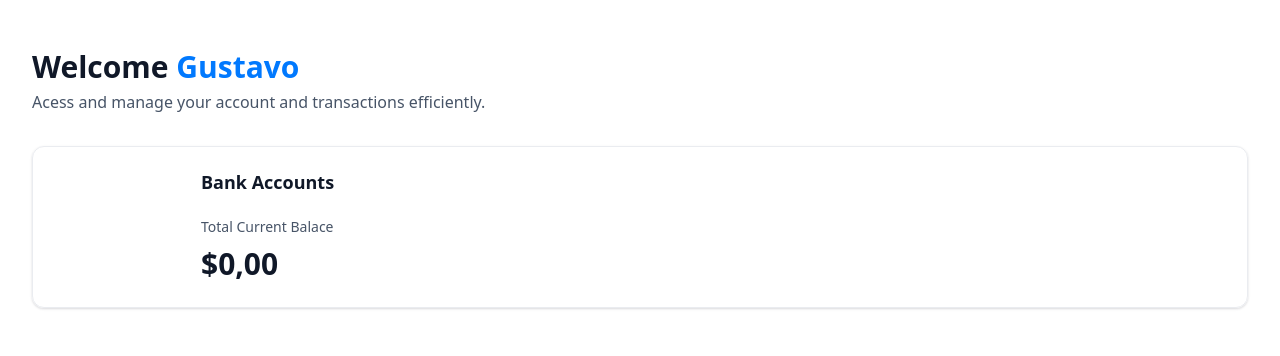
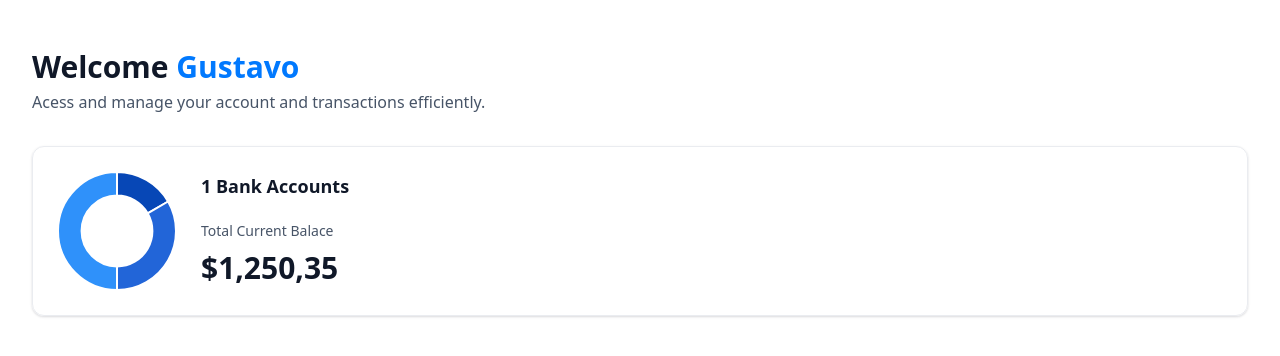
Before and after one commit to guleDev/nextJS-banking-app, a Next.js app: page / in a window 1280 px wide. Shown: the top 356 px of the page. Built offline with nearby package versions, Linux system fonts and the light colour scheme.

Commit message:
feat: DougnutChart

```diff
--- a/package.json
+++ b/package.json
@@ -10,12 +10,14 @@
   },
   "dependencies": {
     "@radix-ui/react-slot": "^1.0.2",
+    "chart.js": "^4.4.3",
     "class-variance-authority": "^0.7.0",
     "clsx": "^2.1.1",
     "lucide-react": "^0.394.0",
     "next": "14.2.4",
     "query-string": "^9.0.0",
     "react": "^18",
+    "react-chartjs-2": "^5.2.0",
     "react-countup": "^6.5.3",
     "react-dom": "^18",
     "tailwind-merge": "^2.3.0",
--- a/src/app/(root)/page.tsx
+++ b/src/app/(root)/page.tsx
@@ -17,8 +17,8 @@
 
                     <TotalBalanceBox
                         accounts={[]}
-                        totalBancks={1}
-                        totalCurrentBalancce={1250.35}
+                        totalBanks={1}
+                        totalCurrentBalance={1250.35}
                     />
                 </header>
             </div>
--- /dev/null
+++ b/src/components/DoughnutChart.tsx
@@ -0,0 +1,35 @@
+"use client";
+
+import { Chart as ChartJS, ArcElement, Tooltip, Legend } from "chart.js";
+import { Doughnut } from "react-chartjs-2";
+
+ChartJS.register(ArcElement, Tooltip, Legend);
+
+const DoughnutChart = ({ accounts }: DoughnutChartProps) => {
+  const data = {
+    datasets: [
+      {
+        label: "Banks",
+        data: [1250, 2500, 3750],
+        backgroundColor: ["#0747b6", "#2265d8", "#2f91fa"],
+      },
+    ],
+    labels: ["Bank 1", "Bank 2", "Bank 3"],
+  };
+
+  return (
+    <Doughnut
+      data={data}
+      options={{
+        cutout: "60%",
+        plugins: {
+          legend: {
+            display: false,
+          },
+        },
+      }}
+    />
+  );
+};
+
+export default DoughnutChart;
--- a/src/components/TotalBalanceBox.tsx
+++ b/src/components/TotalBalanceBox.tsx
@@ -1,5 +1,6 @@
 import React from "react";
 import AnimatedCounter from "./AnimatedCounter";
+import DoughnutChart from "./DoughnutChart";
 
 const TotalBalanceBox = ({
   accounts = [],
@@ -8,14 +9,16 @@
 }: TotlaBalanceBoxProps) => {
   return (
     <section className="total-balance">
-      <div className="total-balance-chart">{/* DoughnutChart */}</div>
+      <div className="total-balance-chart">
+        <DoughnutChart accounts={accounts}/>
+        </div>
       <div className="flex flex-col gap-6">
         <h2 className="header-2">{totalBanks} Bank Accounts</h2>
         <div className="flex flex-col gap-2">
           <p className="total-balance-label">Total Current Balace</p>
-          <p className="total-balance-amount flex-center gap-2">
+          <div className="total-balance-amount flex-center gap-2">
             <AnimatedCounter amount={totalCurrentBalance}/>
-          </p>
+          </div>
         </div>
       </div>
     </section>
--- a/src/lib/utils.ts
+++ b/src/lib/utils.ts
@@ -66,9 +66,9 @@
 };
 
 export function formatAmount(amount: number): string {
-  const formatter = new Intl.NumberFormat("pt-BR", {
+  const formatter = new Intl.NumberFormat("en-US", {
     style: "currency",
-    currency: "BRL",
+    currency: "USD",
     minimumFractionDigits: 2,
   });
 
```
Also changed, not shown: 2 other files (tests, documents, lock files or other folders).
